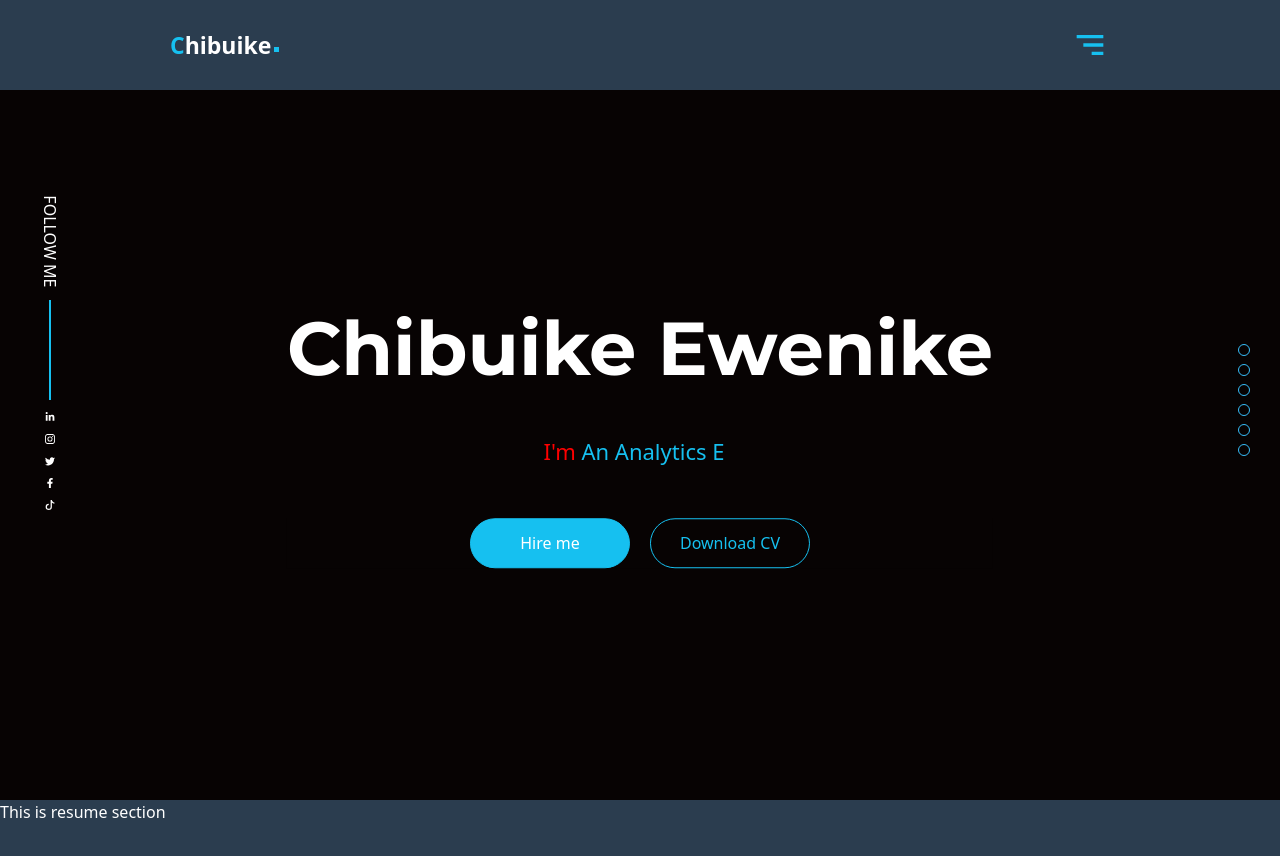
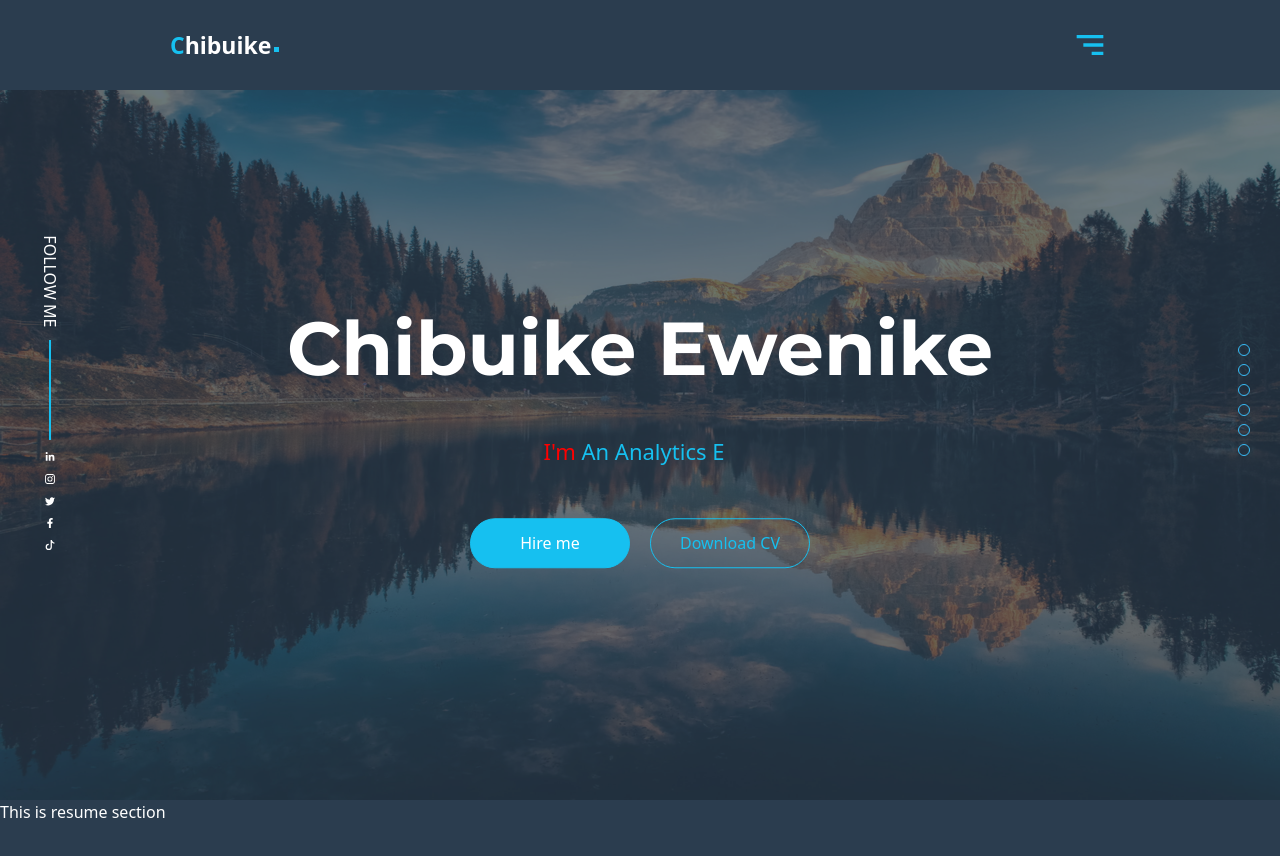
Before and after one commit to Chibuikee/porfolio, a Next.js app: page / in a window 1280 px wide. Shown: the top 856 px of the page. Built offline with nearby package versions, Linux system fonts and the light colour scheme.

Commit message:
bg image added

```diff
--- a/src/components/Hero/index.js
+++ b/src/components/Hero/index.js
@@ -9,6 +9,7 @@ import { UseMobileToggler } from "../hooks/paramsSetter";
 import { usePathname } from "next/navigation";
 import { FaFacebookF, FaLinkedinIn } from "react-icons/fa";
 import { BsInstagram, BsTwitter, BsTiktok } from "react-icons/bs";
+import Image from "next/image";
 
 function Hero({ setIntersecting, isvisible }) {
   const pathname = usePathname();
@@ -46,9 +47,17 @@ function Hero({ setIntersecting, isvisible }) {
     <section
       ref={homeRef}
       id="home"
-      className="Hero w-full flex h-screen  items- center justify-center bg-[#070303] relative"
+      className="Hero w-full z-0 flex h-screen  items- center justify-center bg-[#070303] relative"
     >
-      <div className=" absolute left-[40px] w-[20px] -translate-y- 1/2 items-center top-[30%]  flex flex-col gap-3">
+      <Image
+        style={{ objectFit: "cover" }}
+        src="/images/bg.jpg"
+        fill
+        className="z-[4]"
+        alt="landing hero section"
+      />
+      <div className="absolute z-[5] left-0 right-0 top-0 bottom-0 bg-[#2b3d4fb2]"></div>
+      <div className=" absolute z-20 left-[40px] w-[20px] -translate-y- 1/2 items-center top-[35%]  flex flex-col gap-3">
         <h3 className="rotate-[90deg] text-white text-base w-[15ch] shrink-0 m-3">
           FOLLOW <span> ME</span>
         </h3>
@@ -82,7 +91,7 @@ function Hero({ setIntersecting, isvisible }) {
             ))}
           </ul>
         </p> */}
-        <div className="flex gap-5 justify-center bg-[#070303] text-white">
+        <div className="flex gap-5 justify-center bg-[transparent] text-white">
           <button className="py-3 text-base w-[160px] bg-[#16c0f0] text-white font-medium rounded-[50px] border border-[#16c0f0]">
             Hire me
           </button>
```
Also changed, not shown: public/images/bg.jpg (added), public/images/bgport1.jpg (added).
